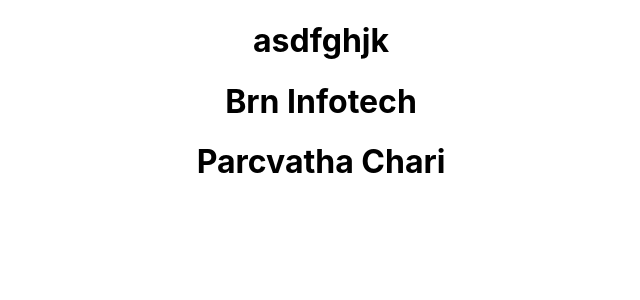
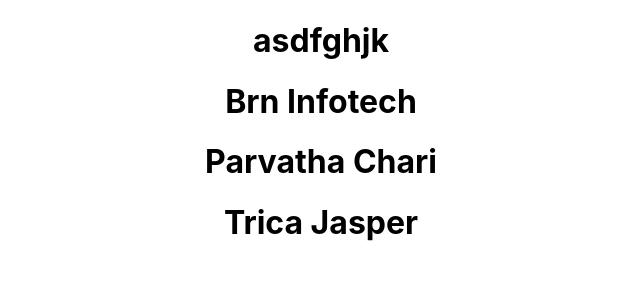
Before and after one commit to Pavankumar9cu/Practice, a React (Create React App) app in the folder client/: page / in a window 1280 px wide. Shown: the top 300 px of the page, without its empty margins (319-959 px from the left). Built offline with nearby package versions, Linux system fonts and the light colour scheme.

Commit message:
add heading

```diff
--- a/client/src/App.js
+++ b/client/src/App.js
@@ -1,3 +1,4 @@
+import logo from './logo.svg';
 import './App.css';
 
 function App() {
@@ -5,9 +6,8 @@
     <div className="App">
      <h1>asdfghjk</h1>
      <h1>Brn Infotech</h1>
-     <h1>Parcvatha Chari
-
-     </h1>
+     <h1>Parvatha Chari</h1>
+     <h1>Trica Jasper</h1>
     </div>
   );
 }
```
